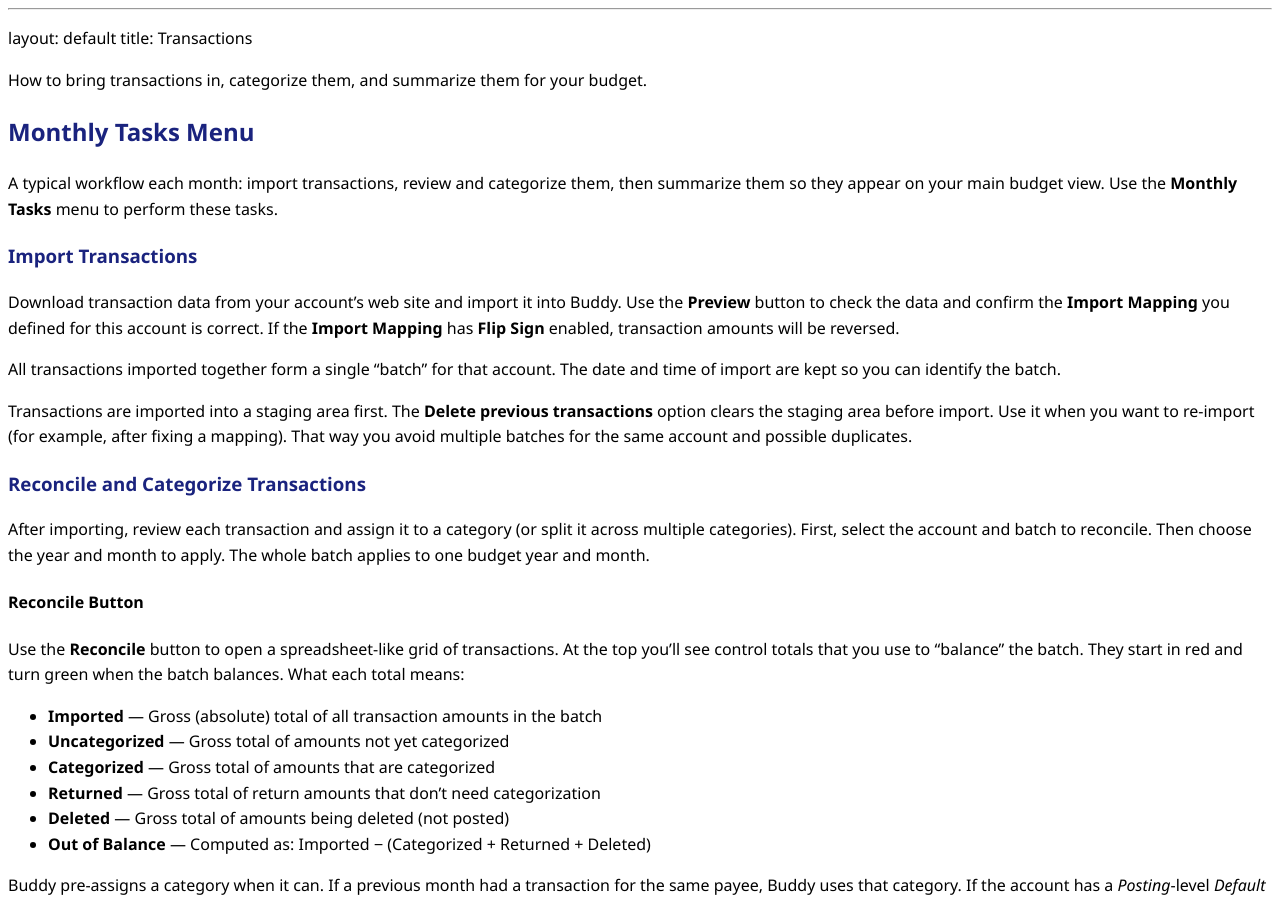
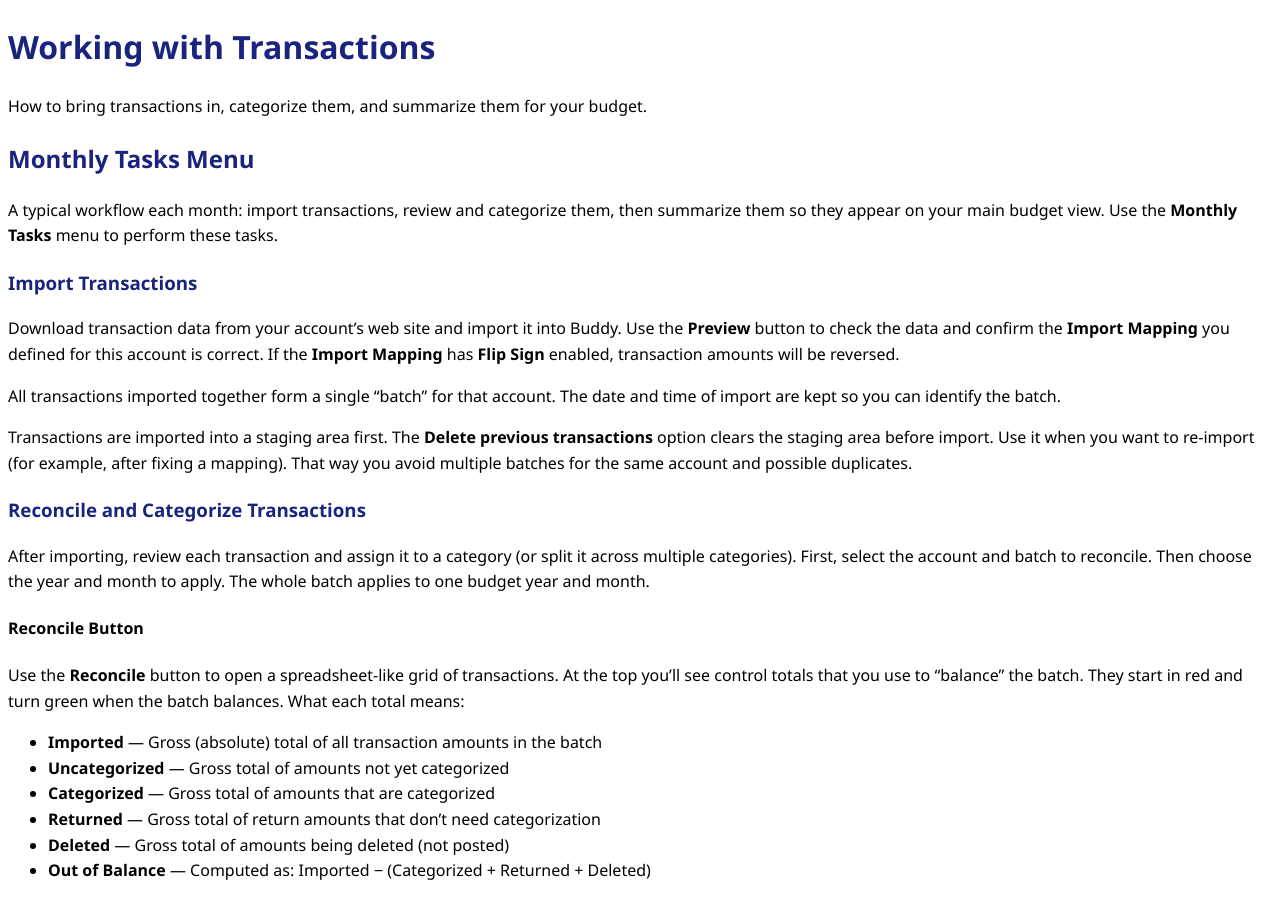
Before and after one commit to chudave1/Buddy-the-Budget-Helper-Release, a Jekyll site: the page built from docs/working-with-transactions.md, in a window 1280 px wide and 900 px high. Built offline with Jekyll 4.4.1, drawn with Linux system fonts in a browser that asks for light colours; our own code applies the rules of GitHub Pages for plain Markdown files.

Commit message:
Fix headers in documentation files for consistency

```diff
--- a/docs/working-with-transactions.md
+++ b/docs/working-with-transactions.md
@@ -1,7 +1,8 @@
 ---
 layout: default
 title: Transactions
-
+---
+# Working with Transactions
 How to bring transactions in, categorize them, and summarize them for your budget.
 
 ## Monthly Tasks Menu
```
Also changed, not shown: docs/performing-analysis.md (+2 -1 lines), docs/starting-new-year.md (+2 -1 lines), docs/taking-care-of-data.md (+2 -1 lines), docs/troubleshooting.md (+2 -1 lines).
